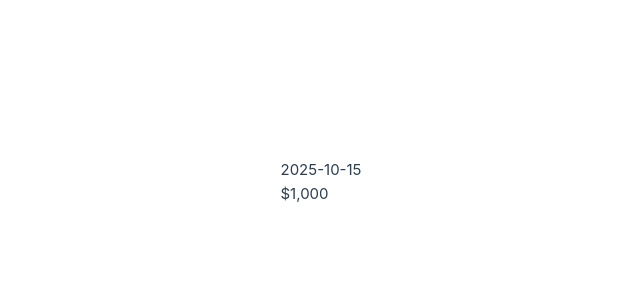
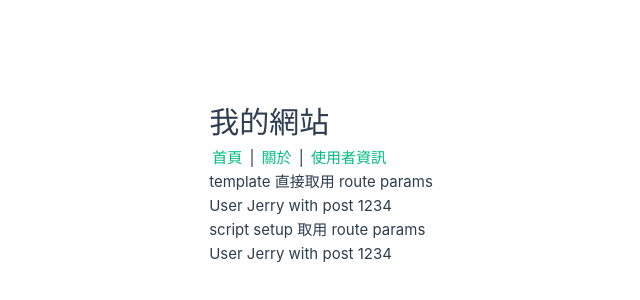
Before and after one commit to Chun5102/testproject, a Vue app: page /users/Jerry/posts/1234 in a window 1280 px wide. Shown: the part 218-518 px from the top of the page, without its empty margins (319-959 px from the left). Built offline with nearby package versions, Linux system fonts and the light colour scheme.

Commit message:
Vue Router 基礎範例 帶參數的動態路由匹配

```diff
--- a/package.json
+++ b/package.json
@@ -16,7 +16,8 @@
   "dependencies": {
     "lodash": "^4.17.21",
     "moment": "^2.30.1",
-    "vue": "^3.5.22"
+    "vue": "^3.5.22",
+    "vue-router": "^4.6.3"
   },
   "devDependencies": {
     "@eslint/js": "^9.33.0",
--- a/src/App.vue
+++ b/src/App.vue
@@ -42,7 +42,8 @@ import TabBarP from './components/slot/TabBarP.vue'
 import UserData from './components/slot/UserData.vue'
 import ProvideInjectRef from './components/components/ProvideInjectRef.vue'
 
-import { ref, getCurrentInstance } from 'vue'
+import useFormat from './components/composables/useFormat'
+import { ref } from 'vue'
 import { formatPrice } from './components/utils/format'
 
 const show = ref(false)
@@ -63,13 +64,9 @@ function onDelete() {
   console.log('刪除成功')
 }
 
-const { appContext } = getCurrentInstance()
-console.log('🚀 ~ appContext:', appContext)
-
-const { $formatPrice, $formatDate } = appContext.config.globalProperties
-const price = $formatPrice(1000, 3)
+const price = useFormat().$fmPrice(1000, 3)
 console.log('🚀 ~ price:', price)
-const date = $formatDate(new Date())
+const date = useFormat().$formatDate(new Date())
 console.log('🚀 ~ date:', date)
 </script>
 
@@ -143,8 +140,14 @@ console.log('🚀 ~ date:', date)
     <!-- <TabBarP /> -->
     <!-- <UserData /> -->
     <!-- <ProvideInjectRef /> -->
-    {{ $formatDate(new Date()) }}<br />
-    {{ formatPrice(1000, 0, '$') }}
+    <!-- {{ $formatDate(new Date()) }}<br />
+    {{ formatPrice(1000, 0, '$') }} -->
+    <h1>我的網站</h1>
+    <nav>
+      <router-link to="/">首頁</router-link> | <router-link to="/about">關於</router-link> |
+      <router-link to="/users/Jerry/posts/1234">使用者資訊</router-link>
+    </nav>
+    <router-view />
   </main>
 </template>
 
--- /dev/null
+++ b/src/views/About.vue
@@ -0,0 +1,8 @@
+<script setup></script>
+<template>
+  <div>
+    <h2>📄 關於我們</h2>
+    <p>這是關於頁面</p>
+  </div>
+</template>
+<style scoped></style>
--- /dev/null
+++ b/src/views/Home.vue
@@ -0,0 +1,8 @@
+<script setup></script>
+<template>
+  <div>
+    <h2>🏠 首頁</h2>
+    <p>這是首頁內容</p>
+  </div>
+</template>
+<style scoped></style>
--- /dev/null
+++ b/src/views/UserPost.vue
@@ -0,0 +1,17 @@
+<script setup>
+import { useRoute } from 'vue-router'
+import { computed } from 'vue'
+
+const route = useRoute()
+const username = computed(() => route.params.username)
+const postId = computed(() => route.params.postId)
+</script>
+
+<template>
+  <label>template 直接取用 route params</label>
+  <div>User {{ $route.params.username }} with post {{ $route.params.postId }}</div>
+  <label>script setup 取用 route params</label>
+  <div>User {{ username }} with post {{ postId }}</div>
+</template>
+
+<style scoped></style>
```
Also changed, not shown: src/main.js (+4 -4 lines), src/router/index.js (added, +16 -0 lines), 1 other file (tests, documents, lock files or other folders).
